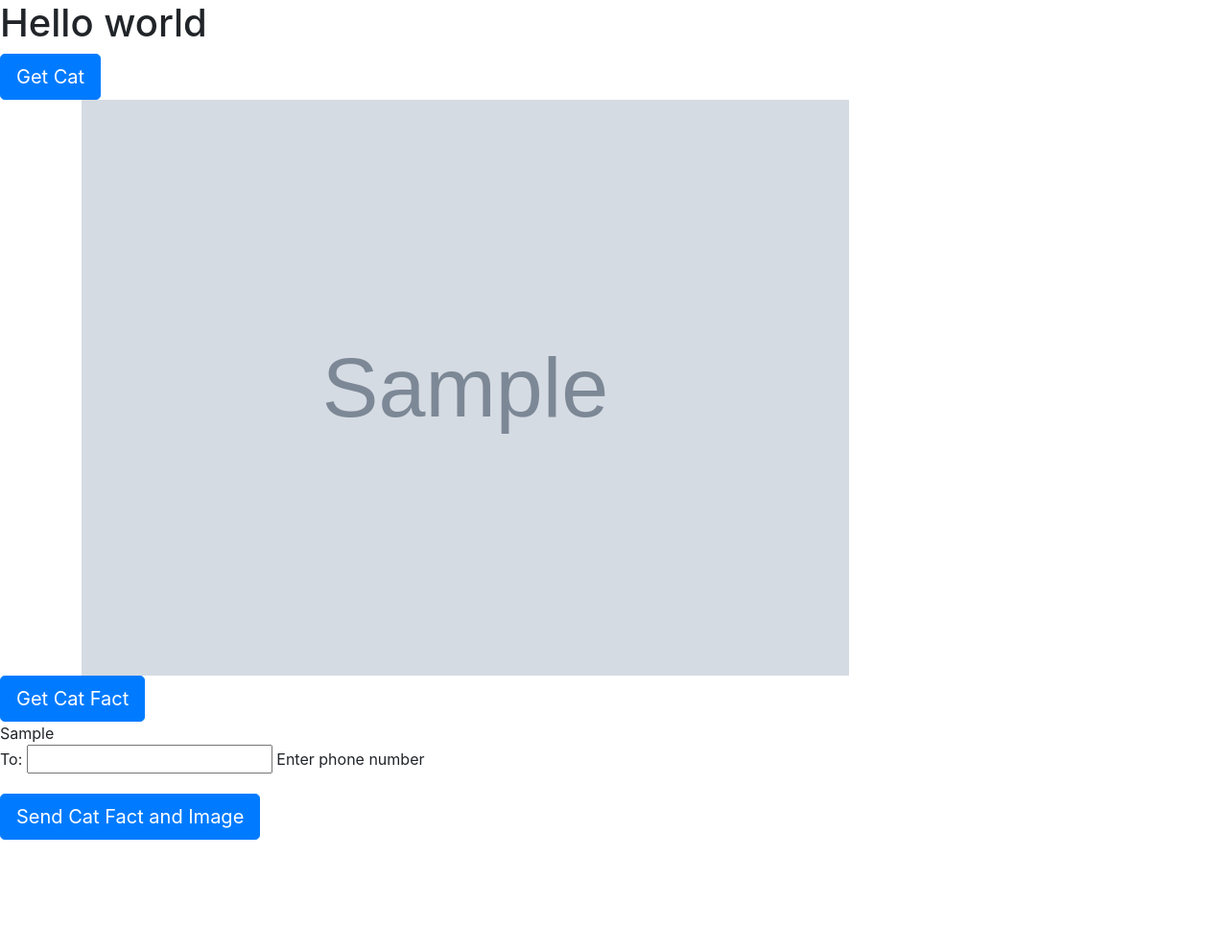
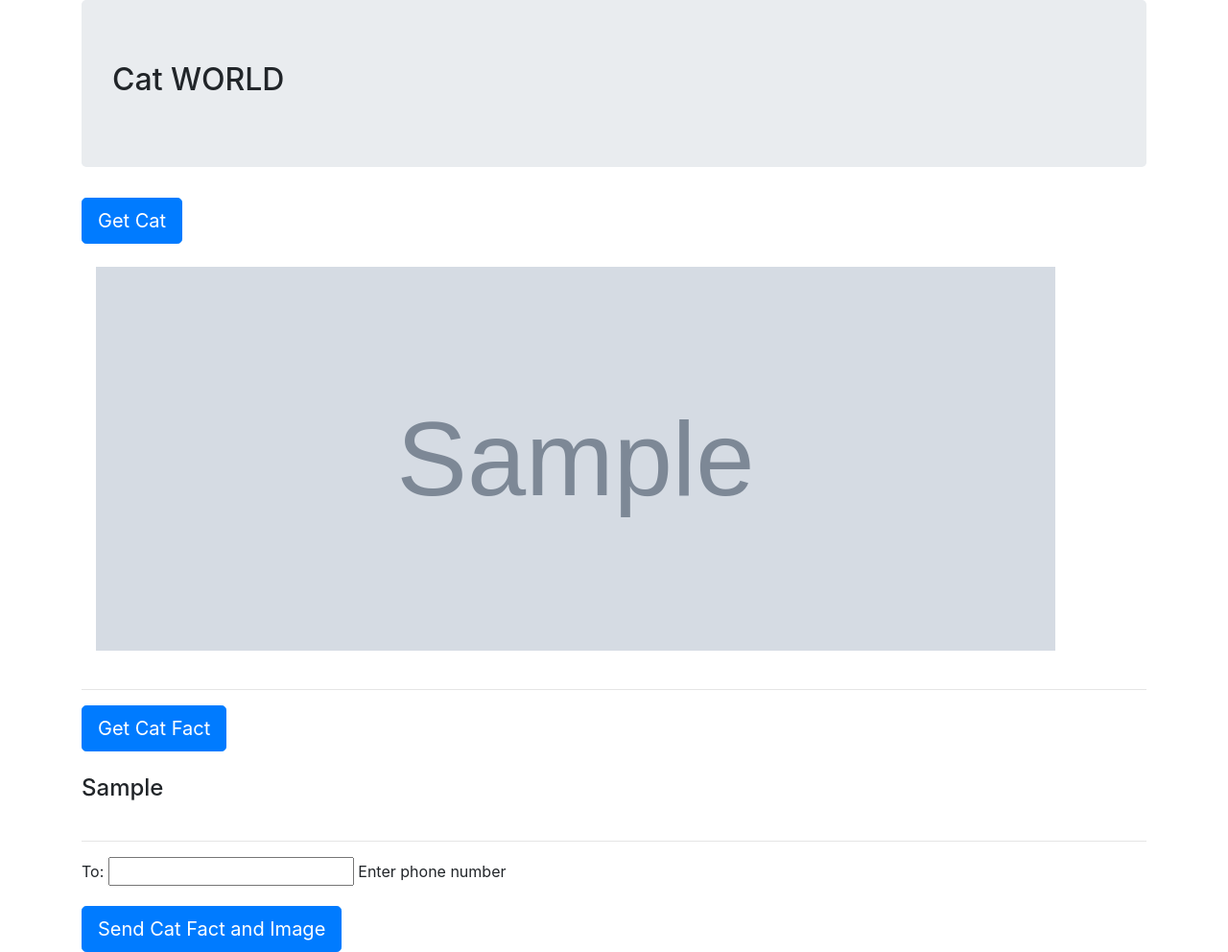
Before and after one commit to krasow/playAPI, a Django app: template pages/templates/index.html in a window 1280 px wide. Shown: the whole page at 96% size. Before the commit the page ends 875 px from the top, so only its background shows below. Run offline with Django 3.2, Linux system fonts and the light colour scheme; the template is opened without the code that fills it: values that come from a table or form of the project are taken from there, most other values are stand-ins (such as "Sample title", 1, 10 or a date in 2020); grey boxes marked "Sample" are stand-in pictures; some libraries are stand-ins or nearby versions.

Commit message:
catz fix and looks

```diff
--- a/pages/models.py
+++ b/pages/models.py
@@ -2,4 +2,4 @@ from django.db import models
 from phone_field import PhoneField
 
 class PhoneModel(models.Model):
-    to = models.CharField(max_length=12,blank=True, help_text='Enter phone number')
+    to = models.CharField(max_length=12,blank=False, help_text='Enter phone number')
--- a/pages/templates/index.html
+++ b/pages/templates/index.html
@@ -2,29 +2,36 @@
 {% block content %}
 <style type="text/css">
   .imgprop{
-    width: 800px;
+    width: 1000px;
+    max-height: 400px;
     max-width: 1000px;
   }
 </style>
-<h1> Hello world</h1>
+<title>Cat WORLD</title>
+<div class="container">
+  <div class="jumbotron">
+    <h2>Cat WORLD</h2>
+  </div>
+
 <form method="POST">{% csrf_token %}
   <button class="btn btn-lg btn-primary btn" name="getcat" type="submit">Get Cat</button>
 </form>
-
+<br>
 <div class="container m-auto">
   <img class="imgprop" src="{{image_url}}">
 </div>
-
+<br><hr>
 <form method="POST">{% csrf_token %}
   <button class="btn btn-lg btn-primary btn" name="getcatfact" type="submit">Get Cat Fact</button>
 </form>
-<p class='m-auto'> {{cat_fact}} </p>
-
+<br>
+<h4 class='m-auto'> {{cat_fact}} </h4>
+<br><hr>
 <form method="POST">
     {% csrf_token %}
     {{form.as_p}}
     <button class="btn btn-lg btn-primary btn" name="sendcat" type="submit">Send Cat Fact and Image</button>
 </form>
-
+</div>
 
 {% endblock %}
```
Also changed, not shown: cats.py (deleted, +0 -24 lines), pages/views.py (+8 -4 lines), db.sqlite3, pages/migrations/0007_auto_20200604_0652.py (added), 1 other file.
